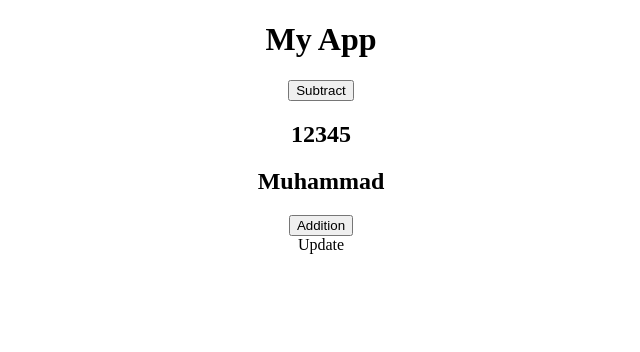
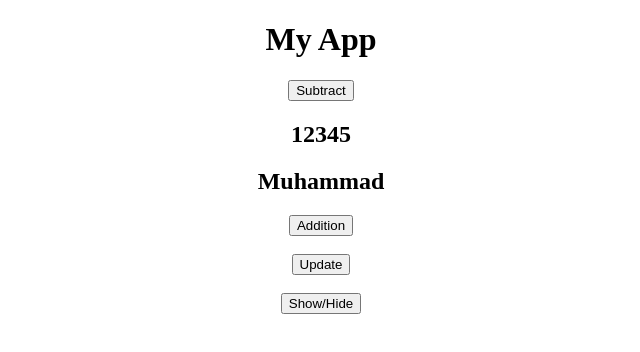
Before and after one commit to MdRashid62/hooksInAction, an Angular app: page / in a window 1280 px wide. Shown: the top 352 px of the page, without its empty margins (319-959 px from the left). Built offline with nearby package versions, Linux system fonts and the light colour scheme.

Commit message:
ngOnDestroy Lifecycle hook

```diff
--- a/src/app/app.component.html
+++ b/src/app/app.component.html
@@ -4,9 +4,10 @@
   </h1>
   <div>
     <button (click)="decrement()">Subtract</button>
-    <app-child [myNewNumber] = "counter" [myNumber2] = "user"></app-child>
-    <button (click)="increment()">Addition</button><br>
-    <a (click)="updateValue()">Update</a>
+    <app-child *ngIf = "isVisible" [myNewNumber] = "counter" [myNumber2] = "user"></app-child>
+    <button (click)="increment()">Addition</button><br><br>
+    <button><a (click)="updateValue()">Update</a></button><br><br>
+    <button (click)="switchVisibility()">Show/Hide</button>
 
   </div>
 </div>
--- a/src/app/app.component.ts
+++ b/src/app/app.component.ts
@@ -8,9 +8,14 @@ import { Component } from '@angular/core';
 export class AppComponent {
   private number: number = 12345;
   name: string = "Muhammad";
+  isVisible: boolean = true;
 
   user = {
     name: "Muhammad"
+  }
+
+  switchVisibility () {
+    this.isVisible = !this.isVisible;
   }
 
   updateValue() {
--- a/src/app/components/child/child.component.ts
+++ b/src/app/components/child/child.component.ts
@@ -54,4 +54,11 @@ export class ChildComponent implements OnInit, OnChanges, DoCheck {
   ngAfterViewChecked () {
     console.log("This was executed after ngAfterViewInit");
   }
+
+  // ngOnDestroy
+  // this lifecycle hook is used when our component is going to get destroyed
+  // we can use this particular lifecycle hook when we need to unsubscribe OR when we need to destroy all the content from the page of that particular component
+  ngOnDestroy () {
+    console.log("component has been destroyed");
+  }
 }
```
